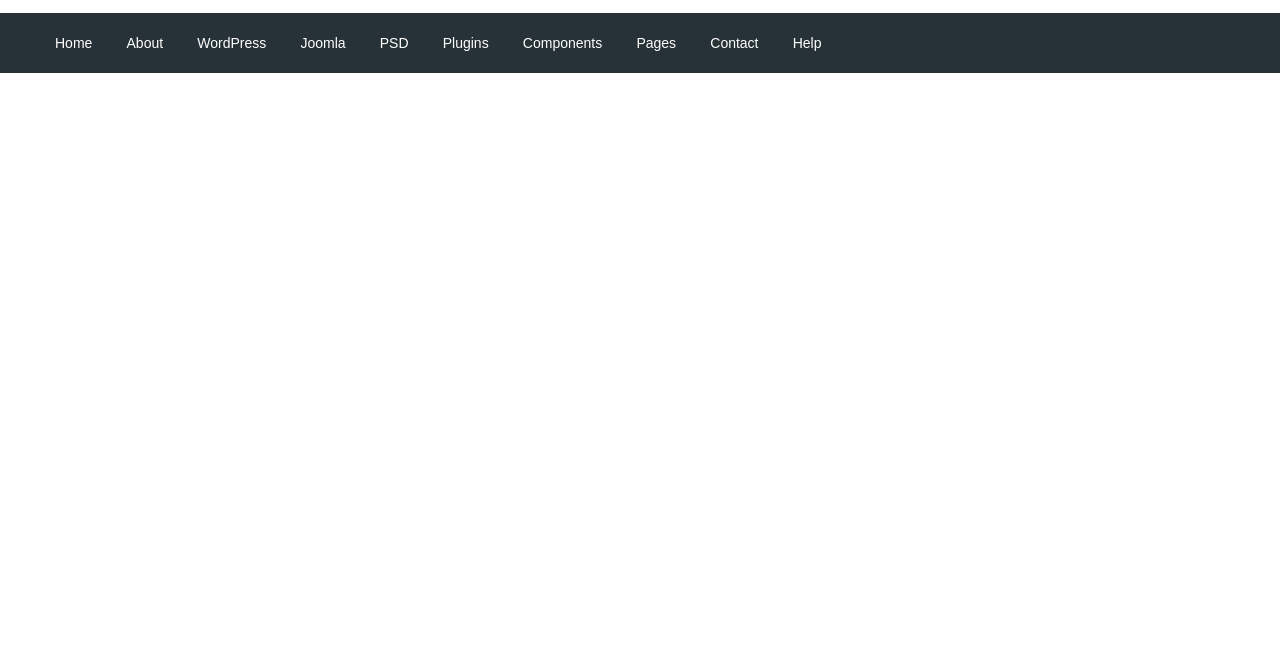
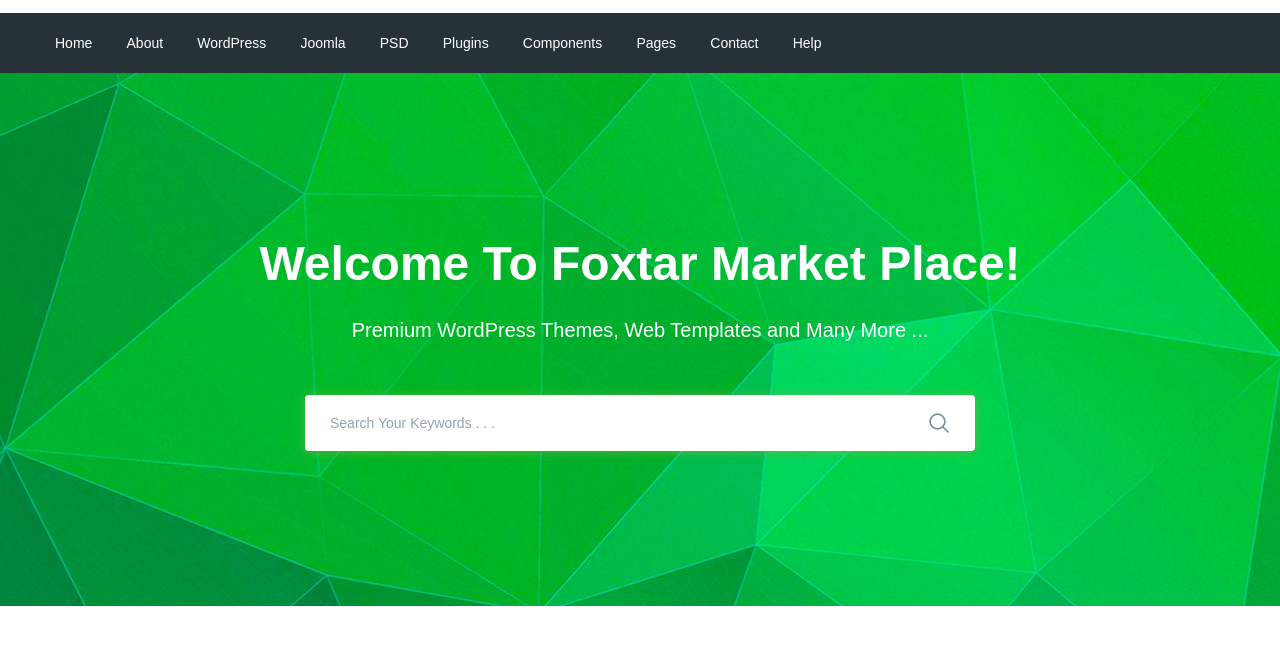
Before and after one commit to staffvl/moderno, a website: page app/index.html in a window 1280 px wide. Shown: the part 77-722 px from the top of the page. Drawn offline with nearby package versions, Linux system fonts and the light colour scheme; files that its build step writes are made by us from their sources.

Commit message:
added search section

```diff
--- a/app/index.html
+++ b/app/index.html
@@ -51,6 +51,26 @@
             </div>
         </div>
     </header>
+    <section class="search" style="background-image: url(images/search-bg.jpg);">
+        <div class="container">
+            <div class="search__inner">
+                <div class="search__inner-title">
+                    Welcome To Foxtar Market Place!
+                </div>
+                <div class="search__inner-text">
+                    Premium WordPress Themes, Web Templates and Many More ...
+                </div>
+                <div class="search__inner-form">
+                    <form>
+                        <input type="text" placeholder="Search Your Keywords . . ." required>
+                        <button type="submit">
+                            <img src="images/icons/search.png" alt="">
+                        </button>
+                    </form>
+                </div>
+            </div>
+        </div>
+    </section>
 
 
 
--- a/app/scss/style.scss
+++ b/app/scss/style.scss
@@ -61,3 +61,66 @@
         }
     }
 }
+
+.search {
+    background-repeat: no-repeat;
+    background-size: cover;
+    background-position: center;
+    min-height: 533px;
+}
+
+.search__inner {
+    padding: 155px 0 100px;
+    color: #fff;
+    text-align: center;
+
+    &-title {
+        font-size: 48px;
+        font-weight: 700;
+        margin-bottom: 15px;
+        line-height: 72px;
+    }
+
+    &-text {
+        font-size: 20px;
+        line-height: 30px;
+        font-weight: 500;
+        margin-bottom: 50px;
+    }
+
+    &-form {
+        max-width: 670px;
+        margin: 0 auto;
+        position: relative;
+
+        input {
+            width: 100%;
+            box-shadow: 0px 1px 10px 0px rgba(124, 178, 64, 0.75);
+            border-radius: 4px;
+            height: 56px;
+            border: none;
+            font-size: 14px;
+            font-weight: 500;
+            padding-left: 25px;
+            padding-right: 60px;
+            outline: none;
+
+            &:focus {
+                border: 2px solid #90a4ae;
+            }
+
+            &::placeholder {
+                color: #90a4ae;
+            }
+        }
+
+        button {
+            position: absolute;
+            border: none;
+            background-color: transparent;
+            right: 20px;
+            top: 17px;
+            outline: none;
+        }
+    }
+}
```
Also changed, not shown: app/images/icons/search.png (added), app/images/search-bg.jpg (added).
